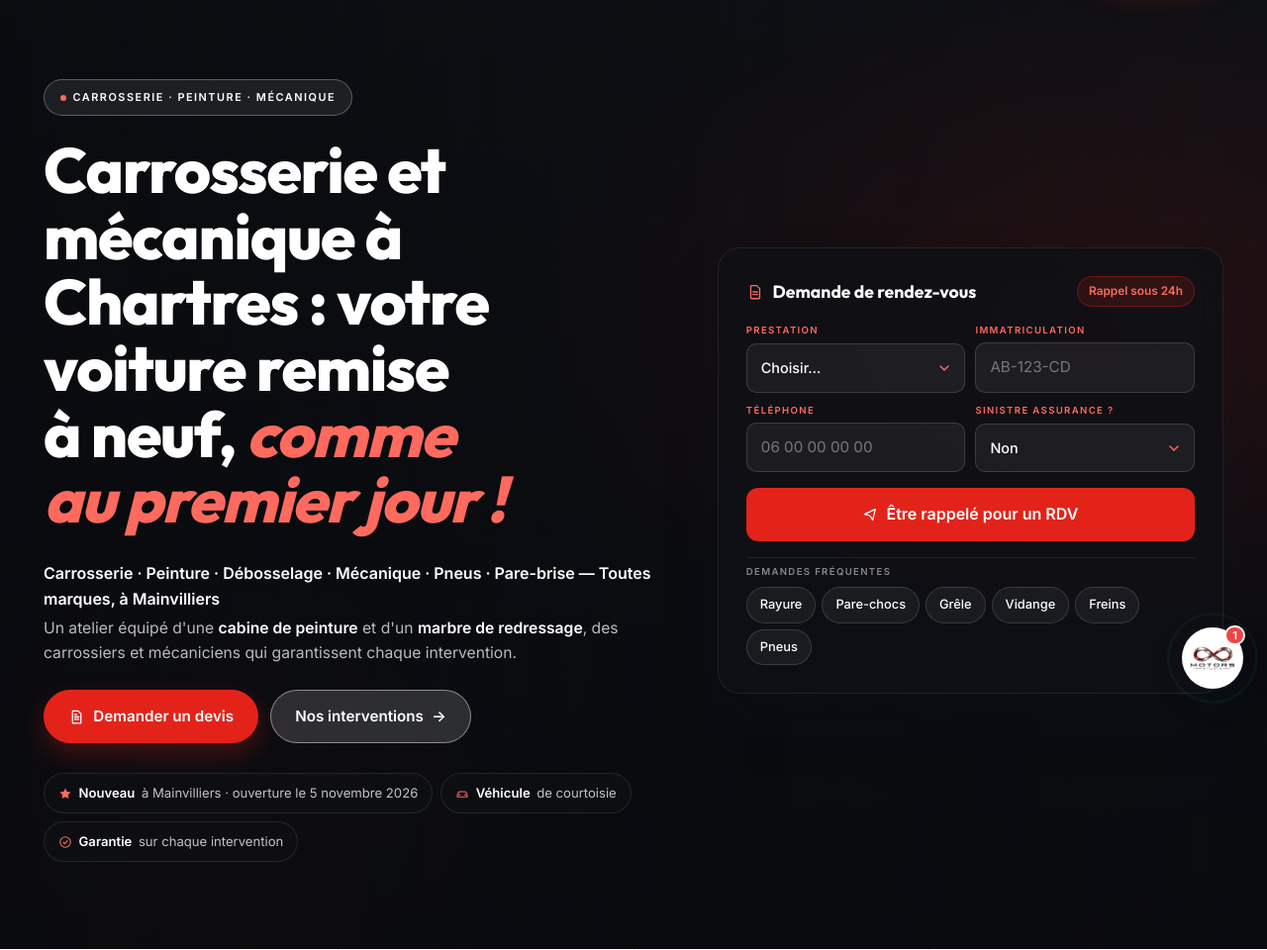
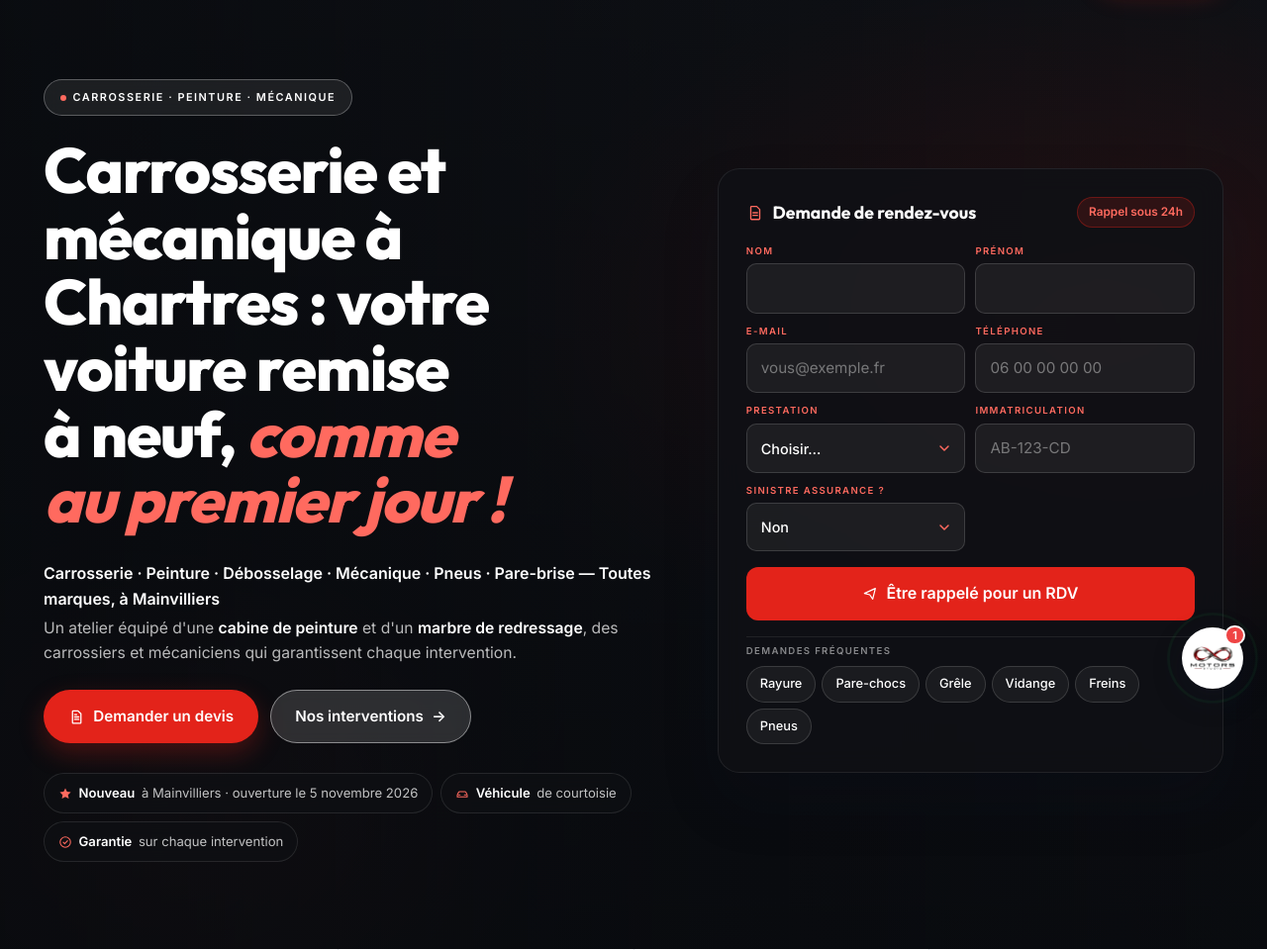
Before and after one commit to TrustPaname/dossier, a WordPress theme: template wordpress/motors-studio/front-page.php in a window 1280 px wide. Shown: the part 80-1040 px from the top of the page at 99% size. Run offline with PHP 8.4 and a stand-in for WordPress, Linux system fonts and the light colour scheme; the site name, menu and one post (Sample post) are stand-ins, and other content is empty; some libraries are stand-ins or nearby versions.

Commit message:
Motors Studio : nom, prénom et e-mail dans la demande de rendez-vous ; le bouton de la page d'attente y mène directement
Co-Authored-By: Claude Fable 5.1 <noreply@anthropic.com>
Claude-Session: https://claude.ai/code/session_01DBwMqV4ghALwNduwZqW9ue

```diff
--- a/motors-studio/studio.js
+++ b/motors-studio/studio.js
@@ -16,11 +16,13 @@
     }));
     // Avant l'envoi (phase de capture), recopie les champs dans le formulaire complet
     quick.addEventListener("submit", () => {
-      const map = { "#q-prestation": "#e-prestation", "#q-immat": "#e-immat", "#q-tel": "#e-tel" };
+      const map = { "#q-prestation": "#e-prestation", "#q-immat": "#e-immat", "#q-tel": "#e-tel", "#q-email": "#e-email" };
       Object.keys(map).forEach((from) => {
         const a = $(from), b = $(map[from]);
         if (a && b && a.value && !b.value) b.value = a.value;
       });
+      const nom = $("#q-nom"), prenom = $("#q-prenom"), cible = $("#e-nom");
+      if (cible && !cible.value && (nom || prenom)) cible.value = [prenom && prenom.value, nom && nom.value].filter(Boolean).join(" ");
     }, true);
   }
 
--- a/wordpress/motors-studio/assets/js/studio.js
+++ b/wordpress/motors-studio/assets/js/studio.js
@@ -16,11 +16,13 @@
     }));
     // Avant l'envoi (phase de capture), recopie les champs dans le formulaire complet
     quick.addEventListener("submit", () => {
-      const map = { "#q-prestation": "#e-prestation", "#q-immat": "#e-immat", "#q-tel": "#e-tel" };
+      const map = { "#q-prestation": "#e-prestation", "#q-immat": "#e-immat", "#q-tel": "#e-tel", "#q-email": "#e-email" };
       Object.keys(map).forEach((from) => {
         const a = $(from), b = $(map[from]);
         if (a && b && a.value && !b.value) b.value = a.value;
       });
+      const nom = $("#q-nom"), prenom = $("#q-prenom"), cible = $("#e-nom");
+      if (cible && !cible.value && (nom || prenom)) cible.value = [prenom && prenom.value, nom && nom.value].filter(Boolean).join(" ");
     }, true);
   }
 
--- a/wordpress/motors-studio/front-page.php
+++ b/wordpress/motors-studio/front-page.php
@@ -211,12 +211,18 @@
       <p class="hp" aria-hidden="true"><label>Ne pas remplir <input type="text" name="website" tabindex="-1" autocomplete="off"></label></p>
       <input type="hidden" name="sujet" value="Demande de rendez-vous">
       <div class="search__grid">
+        <div class="search__field"><label for="q-nom">Nom</label>
+          <input type="text" id="q-nom" name="nom" autocomplete="family-name" required><p class="field__error" data-error-for="q-nom"></p></div>
+        <div class="search__field"><label for="q-prenom">Prénom</label>
+          <input type="text" id="q-prenom" name="prenom" autocomplete="given-name" required><p class="field__error" data-error-for="q-prenom"></p></div>
+        <div class="search__field"><label for="q-email">E-mail</label>
+          <input type="email" id="q-email" name="email" autocomplete="email" placeholder="vous@exemple.fr" required><p class="field__error" data-error-for="q-email"></p></div>
+        <div class="search__field"><label for="q-tel">Téléphone</label>
+          <input type="tel" id="q-tel" name="telephone" placeholder="06 00 00 00 00" required><p class="field__error" data-error-for="q-tel"></p></div>
         <div class="search__field"><label for="q-prestation">Prestation</label>
           <select id="q-prestation" name="prestation"><option value="">Choisir…</option><option>Carrosserie / Peinture / Débosselage</option><option>Entretien / Révision / Freins</option><option>Pneus</option><option>Pare-brise</option><option>Diagnostic / panne</option><option>Autre</option></select></div>
         <div class="search__field"><label for="q-immat">Immatriculation</label>
           <input type="text" id="q-immat" name="immatriculation" placeholder="AB-123-CD" autocapitalize="characters" spellcheck="false" required><p class="field__error" data-error-for="q-immat"></p></div>
-        <div class="search__field"><label for="q-tel">Téléphone</label>
-          <input type="tel" id="q-tel" name="telephone" placeholder="06 00 00 00 00" required><p class="field__error" data-error-for="q-tel"></p></div>
         <div class="search__field"><label for="q-sinistre">Sinistre assurance ?</label>
           <select id="q-sinistre" name="assurance"><option>Non</option><option>Oui, dossier assurance</option><option>Je ne sais pas</option></select></div>
       </div>
--- a/wordpress/motors-studio/functions.php
+++ b/wordpress/motors-studio/functions.php
@@ -32,7 +32,7 @@ $motor_ouverture = array(
 	),
 	'message_note'  => 'Offres valables pour les 20 premiers rendez-vous, voir conditions à l\'atelier.',
 	'bouton'        => 'Réserver mon rendez-vous',
-	'bouton_ancre'  => '#devis',
+	'bouton_ancre'  => '#quick-form',
 );
 require get_template_directory() . '/inc-ouverture.php';
 
@@ -299,7 +299,7 @@ function motor_handle_lead( WP_REST_Request $req ) {
 	$sujet    = ! empty( $clean['sujet'] ) ? $clean['sujet'] : ( $is_devis ? 'Demande de devis' : 'Contact' );
 
 	$labels = array(
-		'nom' => 'Nom', 'telephone' => 'Téléphone', 'email' => 'E-mail', 'sujet' => 'Demande',
+		'nom' => 'Nom', 'prenom' => 'Prénom', 'telephone' => 'Téléphone', 'email' => 'E-mail', 'sujet' => 'Demande',
 		'prestation' => 'Prestation', 'marque' => 'Marque', 'modele' => 'Modèle', 'vehicule' => 'Véhicule',
 		'immatriculation' => 'Immatriculation', 'etat' => 'Dossier assurance', 'assurance' => 'Dossier assurance',
 		'message' => 'Message', 'reference' => 'Référence',
--- a/wordpress/motors-studio/style.css
+++ b/wordpress/motors-studio/style.css
@@ -3,7 +3,7 @@ Theme Name: Motors Studio
 Theme URI: https://www.motors-studio.fr/
 Author: Motor Corp
 Description: Site vitrine Motors Studio — carrosserie, peinture, débosselage sans peinture, mécanique et entretien toutes marques à Mainvilliers. Même base que le thème Motor Consulting : devis express, formulaires envoyés par e-mail, témoignages gérables dans l'administration, coordonnées dans le Personnalisateur, bulle WhatsApp.
-Version: 1.7.1
+Version: 1.8.0
 Requires at least: 6.0
 Tested up to: 6.6
 Requires PHP: 7.4
--- a/wordpress/ouverture-prochaine/ouverture-prochaine.php
+++ b/wordpress/ouverture-prochaine/ouverture-prochaine.php
@@ -2,7 +2,7 @@
 /**
  * Plugin Name: Ouverture prochaine (compte à rebours)
  * Description: Affiche aux visiteurs une page « Ouverture le … » avec un compte à rebours, quel que soit le thème actif. Réglages : Apparence → Personnaliser → Ouverture prochaine. Les administrateurs connectés voient le vrai site ; ajoutez ?ouverture=1 à l'adresse pour voir la page d'attente.
- * Version: 1.4.2
+ * Version: 1.4.3
  * Author: Motor Corp
  */
 
@@ -18,7 +18,7 @@ function ouverture_prochaine_config() {
 	$sites = array(
 		'motor-consulting' => array( 'nom' => 'Motor Consulting', 'logo' => 'assets/img/logo-motor-consulting-600.png', 'couleur' => '#0a8cff', 'police' => array( 'Outfit', 'assets/fonts/outfit-300-800-latin.woff2' ) ),
 		'motor-corp'       => array( 'nom' => 'Motor Corp',       'logo' => 'assets/img/logo-motor-corp.png',            'couleur' => '#f04a00', 'police' => array( 'Archivo', 'assets/fonts/archivo-latin.woff2' ) ),
-		'motors-studio'    => array( 'nom' => 'Motors Studio',    'logo' => 'assets/img/logo-motors-studio.png',         'couleur' => '#e3231a', 'police' => array( 'Outfit', 'assets/fonts/outfit-300-800-latin.woff2' ), 'kicker' => 'Ça bouge à Mainvilliers · Votre nouveau garage pour Chartres et alentours', 'message_titre' => 'Offres de lancement', 'message' => 'Réservées aux 20 premiers rendez-vous pris', 'offres' => array( array( '-50 %', 'Carrosserie · Peinture · Redressage', 'hors assurance' ), array( '-40 %', 'Pneumatiques', 'montage, équilibrage, remplacement' ), array( 'Franchise offerte', 'Pare-brise', '+ balais d\'essuie-glace offerts' ) ), 'message_note' => 'Offres valables pour les 20 premiers rendez-vous, voir conditions à l\'atelier.', 'bouton' => 'Réserver mon rendez-vous', 'bouton_ancre' => '#devis' ),
+		'motors-studio'    => array( 'nom' => 'Motors Studio',    'logo' => 'assets/img/logo-motors-studio.png',         'couleur' => '#e3231a', 'police' => array( 'Outfit', 'assets/fonts/outfit-300-800-latin.woff2' ), 'kicker' => 'Ça bouge à Mainvilliers · Votre nouveau garage pour Chartres et alentours', 'message_titre' => 'Offres de lancement', 'message' => 'Réservées aux 20 premiers rendez-vous pris', 'offres' => array( array( '-50 %', 'Carrosserie · Peinture · Redressage', 'hors assurance' ), array( '-40 %', 'Pneumatiques', 'montage, équilibrage, remplacement' ), array( 'Franchise offerte', 'Pare-brise', '+ balais d\'essuie-glace offerts' ) ), 'message_note' => 'Offres valables pour les 20 premiers rendez-vous, voir conditions à l\'atelier.', 'bouton' => 'Réserver mon rendez-vous', 'bouton_ancre' => '#quick-form' ),
 		'ms-motor-studio'  => array( 'nom' => 'Motors Studio',    'logo' => 'assets/img/logo-motors-studio.png',         'couleur' => '#e3231a', 'police' => array() ),
 	);
 	$c = isset( $sites[ $theme ] ) ? $sites[ $theme ] : array( 'nom' => get_bloginfo( 'name' ), 'logo' => '', 'couleur' => '#0a8cff', 'police' => array() );
```
Also changed, not shown: motors-studio/index.html (+8 -2 lines), 4 other files.
